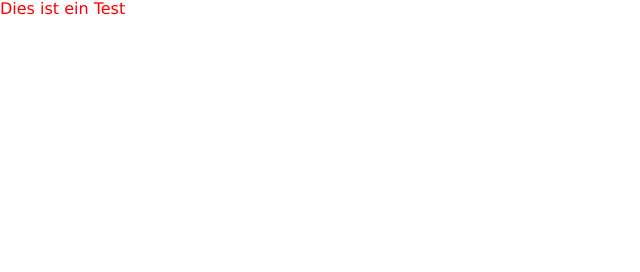
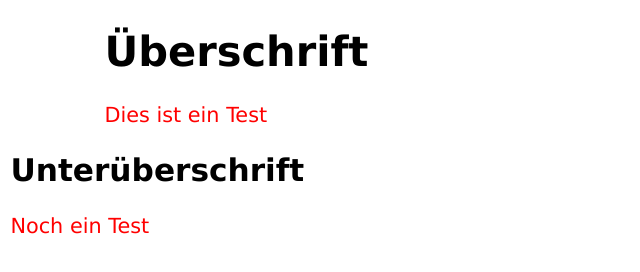
Before and after one commit to marcaltmann/makecss, a website built with webpack: page index.html in a window 1280 px wide. Shown: the whole page, without its empty margins (0-640 px from the left). Built offline with nearby package versions, Linux system fonts and the light colour scheme; files whose address does not match are found by name.

Commit message:
Add limiter module

```diff
--- a/index.html
+++ b/index.html
@@ -1,9 +1,18 @@
 <html>
   <head>
     <title>make.css Demo</title>
+    <meta charset="UTF-8" />
     <link href="build/styles.css" rel="stylesheet" />
   </head>
   <body>
-    <p>Dies ist ein Test</p>
+    <div class="limiter">
+      <h1>Überschrift</h1>
+      <p>Dies ist ein Test</p>
+    </div>
+
+    <div class="limiter limiter--wide">
+      <h2>Unterüberschrift</h2>
+      <p>Noch ein Test</p>
+    </div>
   </body>
 </html>
--- a/package.json
+++ b/package.json
@@ -23,7 +23,6 @@
     "css-loader": "^0.28.4",
     "extract-text-webpack-plugin": "^2.1.2",
     "postcss-cssnext": "^2.11.0",
-    "postcss-custom-media": "^6.0.0",
     "postcss-import": "^10.0.0",
     "postcss-loader": "^2.0.5",
     "webpack": "^2.6.1"
--- a/style/base.css
+++ b/style/base.css
@@ -10,4 +10,5 @@
 
 body {
   font-family: "Lucida Grande", "Lucida Sans Unicode", "Lucida Sans", Geneva, Verdana, sans-serif;
+  font-size: calc(0.5rem + 1vw);
 }
--- a/style/main.css
+++ b/style/main.css
@@ -1,6 +1,10 @@
 @import "normalize.css";
-@import "custom-media.css";
+@import "variables.css";
 @import "base.css";
+
+/* Modules */
+@import "modules/limiter.css";
+
 
 p {
   color: red;
--- /dev/null
+++ b/style/modules/limiter.css
@@ -0,0 +1,20 @@
+/*
+Variables:
+
+--limiter-width: 52.5em;
+--limiter-wide-width: 62.5em;
+--limiter-padding: 0.5em;
+
+*/
+
+.limiter {
+  padding-right: var(--limiter-padding, 0.5em);
+  padding-left:  var(--limiter-padding, 0.5em);
+  margin-right: auto;
+  margin-left:  auto;
+  max-width: var(--limiter-width, 52.5em);
+}
+
+.limiter--wide {
+  max-width: var(--limiter-width, 62.5em);
+}
--- a/style/postcss.config.js
+++ b/style/postcss.config.js
@@ -2,7 +2,6 @@ module.exports = {
   parser: false,
   plugins: {
     'postcss-import': {},
-    'postcss-custom-media': {},
     'postcss-cssnext': {
       browsers: ['last 2 versions', '> 5%'],
     },
--- a/style/custom-media.css
+++ b/style/variables.css
@@ -1 +1,5 @@
 @custom-media --medium (min-width: 45em);
+
+:root {
+
+}
```
